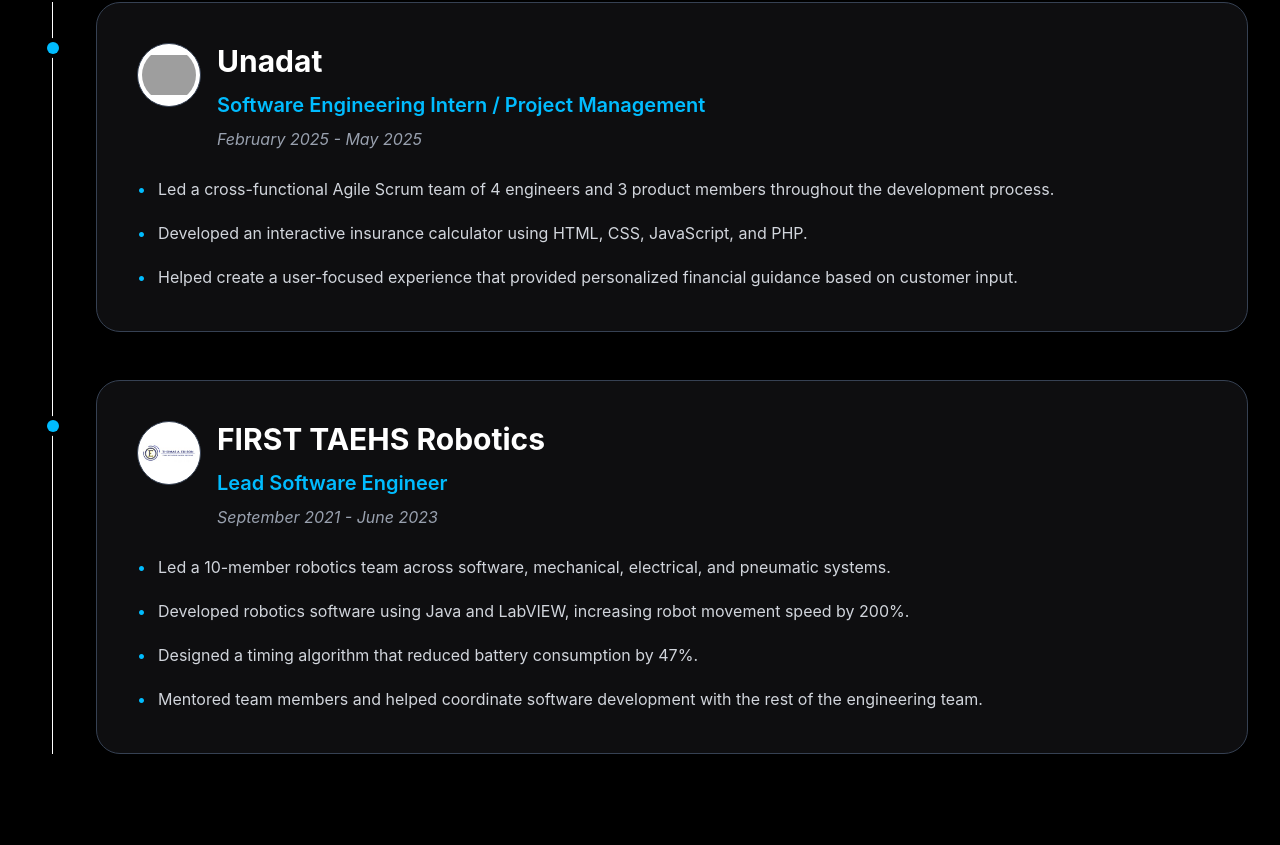
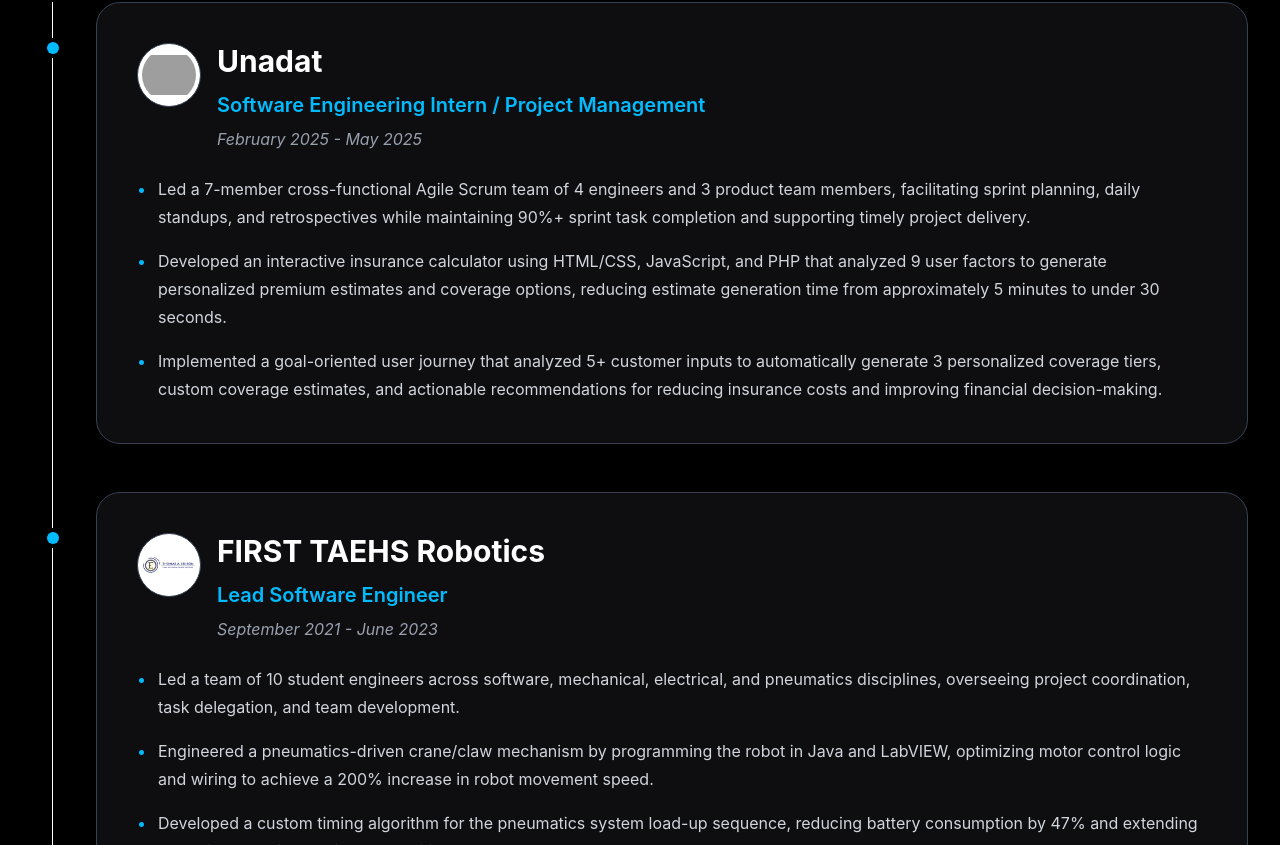
Before and after one commit to jaskaranbhogal/Portfolio, a React (Vite) app: page / in a window 1280 px wide. Shown: the part 1715-2560 px from the top of the page. Built offline with nearby package versions, Linux system fonts and the light colour scheme; grey boxes are pictures that could not be loaded.

Commit message:
Update experience descriptions to match resume

```diff
--- a/src/components/Experience.jsx
+++ b/src/components/Experience.jsx
@@ -63,8 +63,10 @@
                       <span className="text-sky-400">•</span>
 
                       <span>
-                        Led a cross-functional Agile Scrum team of 4 engineers
-                        and 3 product members throughout the development process.
+                        Led a 7-member cross-functional Agile Scrum team of 4 engineers and 3 product
+                        team members, facilitating sprint planning, daily standups, and retrospectives
+                        while maintaining 90%+ sprint task completion and supporting timely project
+                        delivery.
                       </span>
                     </li>
 
@@ -72,8 +74,10 @@
                       <span className="text-sky-400">•</span>
 
                       <span>
-                        Developed an interactive insurance calculator using
-                        HTML, CSS, JavaScript, and PHP.
+                        Developed an interactive insurance calculator using HTML/CSS, JavaScript, and
+                        PHP that analyzed 9 user factors to generate personalized premium estimates and
+                        coverage options, reducing estimate generation time from approximately 5 minutes
+                        to under 30 seconds.
                       </span>
                     </li>
 
@@ -81,8 +85,10 @@
                       <span className="text-sky-400">•</span>
 
                       <span>
-                        Helped create a user-focused experience that provided
-                        personalized financial guidance based on customer input.
+                        Implemented a goal-oriented user journey that analyzed 5+ customer inputs to
+                        automatically generate 3 personalized coverage tiers, custom coverage estimates,
+                        and actionable recommendations for reducing insurance costs and improving
+                        financial decision-making.
                       </span>
                     </li>
 
@@ -133,8 +139,9 @@
                       <span className="text-sky-400">•</span>
 
                       <span>
-                        Led a 10-member robotics team across software,
-                        mechanical, electrical, and pneumatic systems.
+                        Led a team of 10 student engineers across software, mechanical, electrical, and
+                        pneumatics disciplines, overseeing project coordination, task delegation, and
+                        team development.
                       </span>
                     </li>
 
@@ -142,8 +149,9 @@
                       <span className="text-sky-400">•</span>
 
                       <span>
-                        Developed robotics software using Java and LabVIEW,
-                        increasing robot movement speed by 200%.
+                        Engineered a pneumatics-driven crane/claw mechanism by programming the robot in
+                        Java and LabVIEW, optimizing motor control logic and wiring to achieve a 200%
+                        increase in robot movement speed.
                       </span>
                     </li>
 
@@ -151,8 +159,9 @@
                       <span className="text-sky-400">•</span>
 
                       <span>
-                        Designed a timing algorithm that reduced battery
-                        consumption by 47%.
+                        Developed a custom timing algorithm for the pneumatics system load-up sequence,
+                        reducing battery consumption by 47% and extending operational runtime during
+                        competition.
                       </span>
                     </li>
 
@@ -160,8 +169,8 @@
                       <span className="text-sky-400">•</span>
 
                       <span>
-                        Mentored team members and helped coordinate software
-                        development with the rest of the engineering team.
+                        Mentored the incoming student team on robot programming architecture, codebase
+                        structure, and best practices to support continuity and efficient onboarding.
                       </span>
                     </li>
 
```
